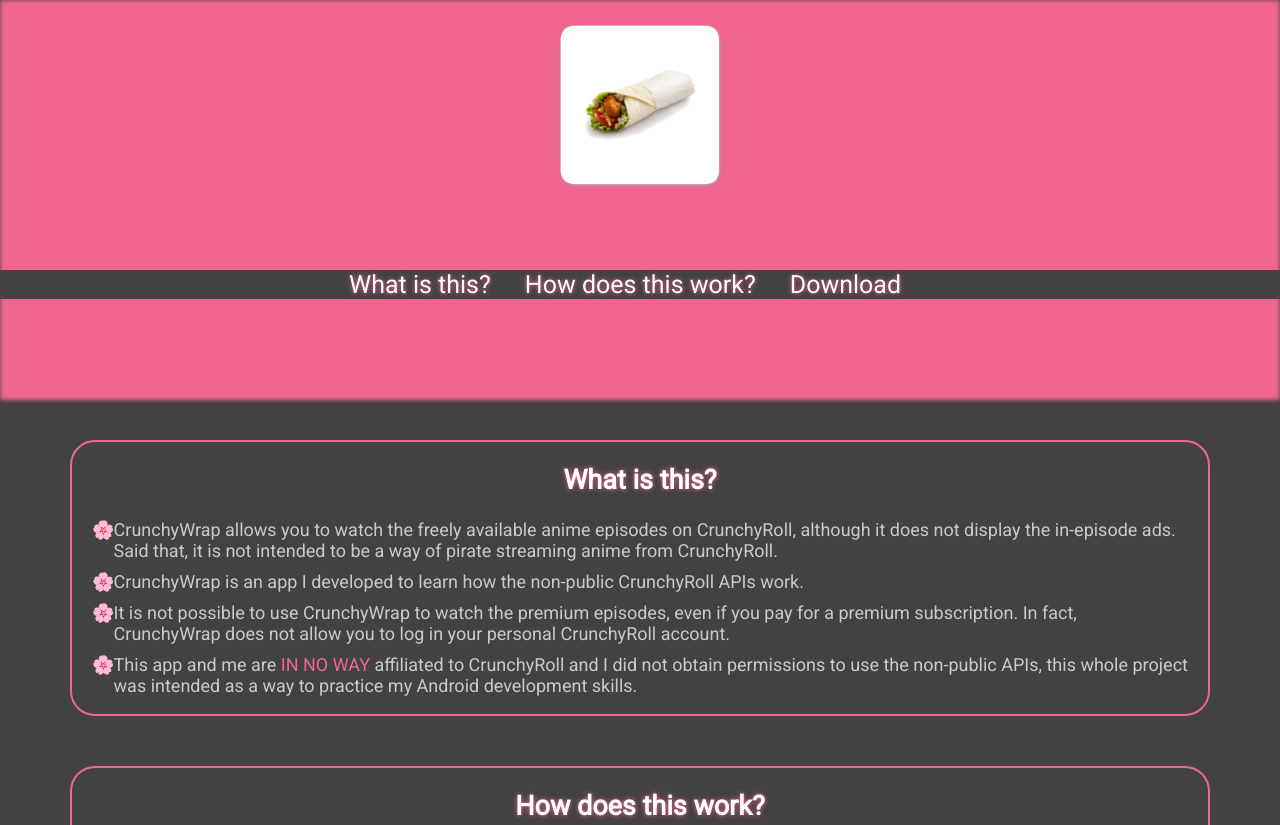
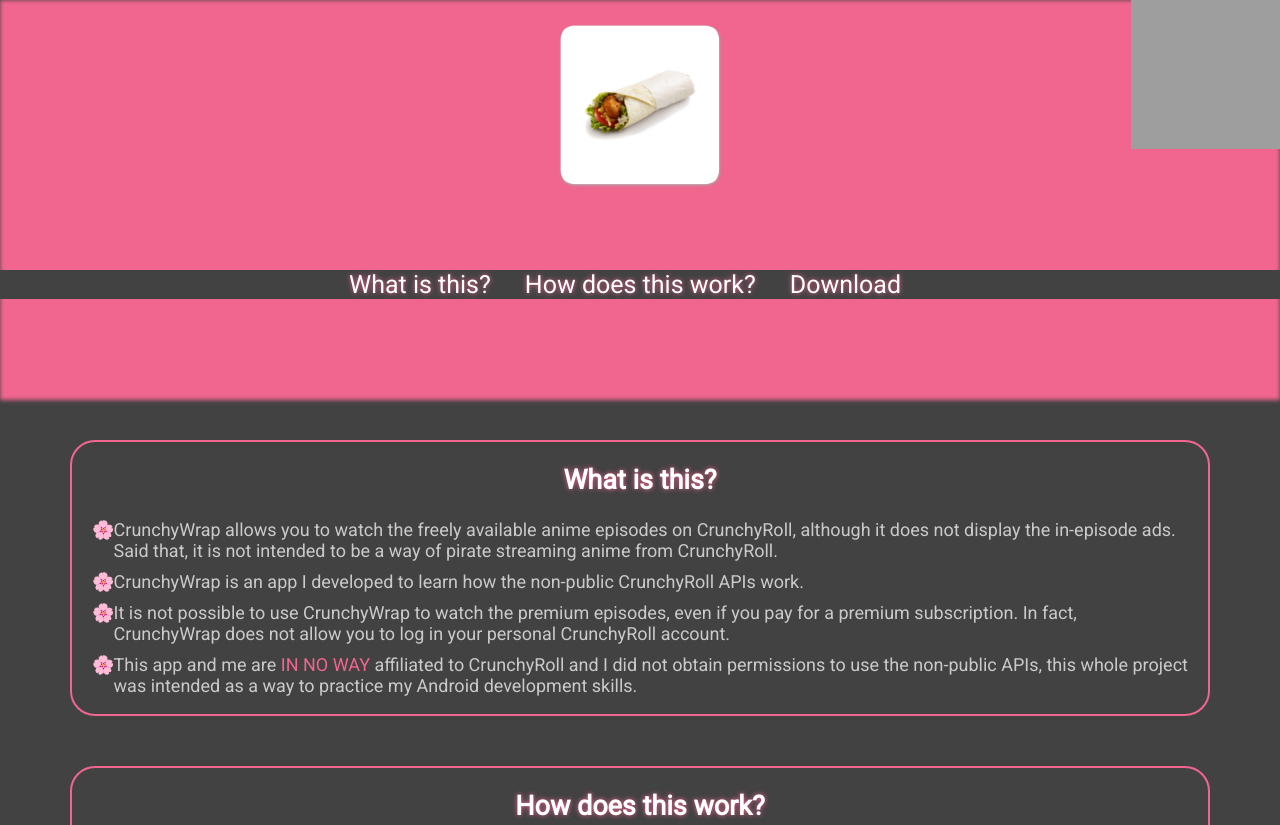
Before and after one commit to joe2k01/crunchywrap-www, a plain HTML site: page index.html in a window 1280 px wide. Shown: the top 825 px of the page. Drawn offline with Linux system fonts and the light colour scheme; grey boxes are pictures that could not be loaded.

Commit message:
Clarify the serach API and include a GitHub badge

```diff
--- a/index.html
+++ b/index.html
@@ -11,6 +11,9 @@
 </head>
 
 <body>
+    <a href="https://github.com/joe2k01/CrunchyWrap"><img width="149" height="149"
+            src="https://github.blog/wp-content/uploads/2008/12/forkme_right_white_ffffff.png?resize=149%2C149"
+            class="github-badge" alt="Fork me on GitHub" data-recalc-dims="1"></a>
     <header>
         <a class="logo" href="index.html">Crunchy Wrap Logo</a>
         <nav id="navbar">
@@ -148,6 +151,8 @@
                     <li>media_type: CrunchyRoll does not offer only anime, so the app specifies "anime".</li>
                     <li>q: The search query; e.g. "Re Zero"</li>
                 </ul>
+                The request will obtain as a response a json object containing information about the query results, such
+                as the one obtained listing new animes.
             </div>
             <button id="search_btn" onclick="showHide('search', 'search_btn')">Show</button>
             <br>
@@ -203,9 +208,11 @@
                 <br>
                 The source code is available at <a href="https://github.com/joe2k01/CrunchyWrap">Github</a>
                 <br>
-                <button class="download_button" onclick="location.href=''">Download the app</button>
+                <button class="download_button" onclick="location.href='crunchywrap.apk'">Download the app</button>
                 <br>
-                <button class="download_button" onclick="location.href='https://github.com/joe2k01/CrunchyWrap/archive/master.zip'">Download the source code</button>
+                <button class="download_button"
+                    onclick="location.href='https://github.com/joe2k01/CrunchyWrap/archive/master.zip'">Download the
+                    source code</button>
                 <br>
             </div>
         </p>
--- a/stylesheet.css
+++ b/stylesheet.css
@@ -3,6 +3,13 @@
     padding: 0;
     font-family: 'Roboto';
     background: #424242;
+}
+
+.github-badge {
+    position: absolute;
+    left: 100%;
+    top: 0;
+    transform: translate(-100%);
 }
 
 header {
```
